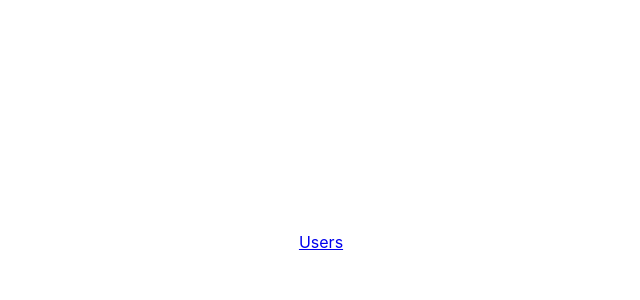
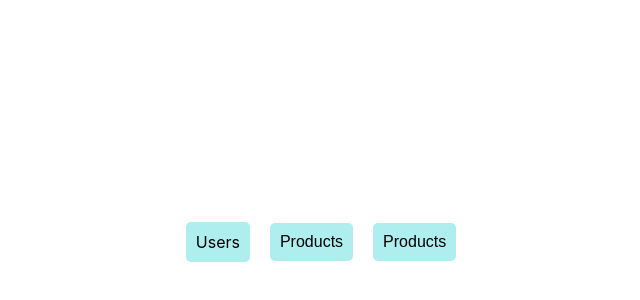
Before and after one commit to techytuppers/nuxtjs-vuejs-on-steroids, a Nuxt app: page / in a window 1280 px wide. Shown: the part 158-458 px from the top of the page, without its empty margins (319-959 px from the left). Built offline with nearby package versions, Linux system fonts and the light colour scheme.

Commit message:
Assignment 1: Time to Practice - Pages & Routing. Practising routes and nuxt-links by adding a products section to the app

```diff
--- a/pages/index.vue
+++ b/pages/index.vue
@@ -1,6 +1,10 @@
 <template>
   <section class="container">
-    <nuxt-link to="/users">Users</nuxt-link>
+    <nuxt-link to="/users" class="button">Users</nuxt-link>
+    <br />
+    <button @click="goToProducts" class="button">Products</button>
+    <!-- OR -->
+    <button @click="$router.push('/products')" class="button">Products</button>
   </section>
 </template>
 
@@ -10,6 +14,11 @@ import Logo from '~/components/Logo.vue'
 export default {
   components: {
     Logo
+  },
+  methods: {
+    goToProducts() {
+      this.$router.push('/products')
+    }
   }
 }
 </script>
@@ -45,4 +54,17 @@ export default {
 .links {
   padding-top: 15px;
 }
+
+.button {
+  display: block;
+  background-color: paleturquoise;
+  border: none;
+  border-radius: 5px;
+  padding: 10px;
+  font-size: 16px;
+  margin: 0 10px;
+  cursor: pointer;
+  text-decoration: none;
+  color: black;
+}
 </style>
--- /dev/null
+++ b/pages/products/_pid/index.vue
@@ -0,0 +1,5 @@
+<template>
+  <section class="container">
+    <h1>Product page: {{ $route.params.pid }}</h1>
+  </section>
+</template>
--- /dev/null
+++ b/pages/products/index.vue
@@ -0,0 +1,13 @@
+<template>
+  <section class="container">
+    <h1>Products page</h1>
+    <ul>
+      <li>
+        <nuxt-link to="/products/1">Product 1</nuxt-link>
+      </li>
+      <li>
+        <nuxt-link to="/products/2">Product 2</nuxt-link>
+      </li>
+    </ul>
+  </section>
+</template>
```
